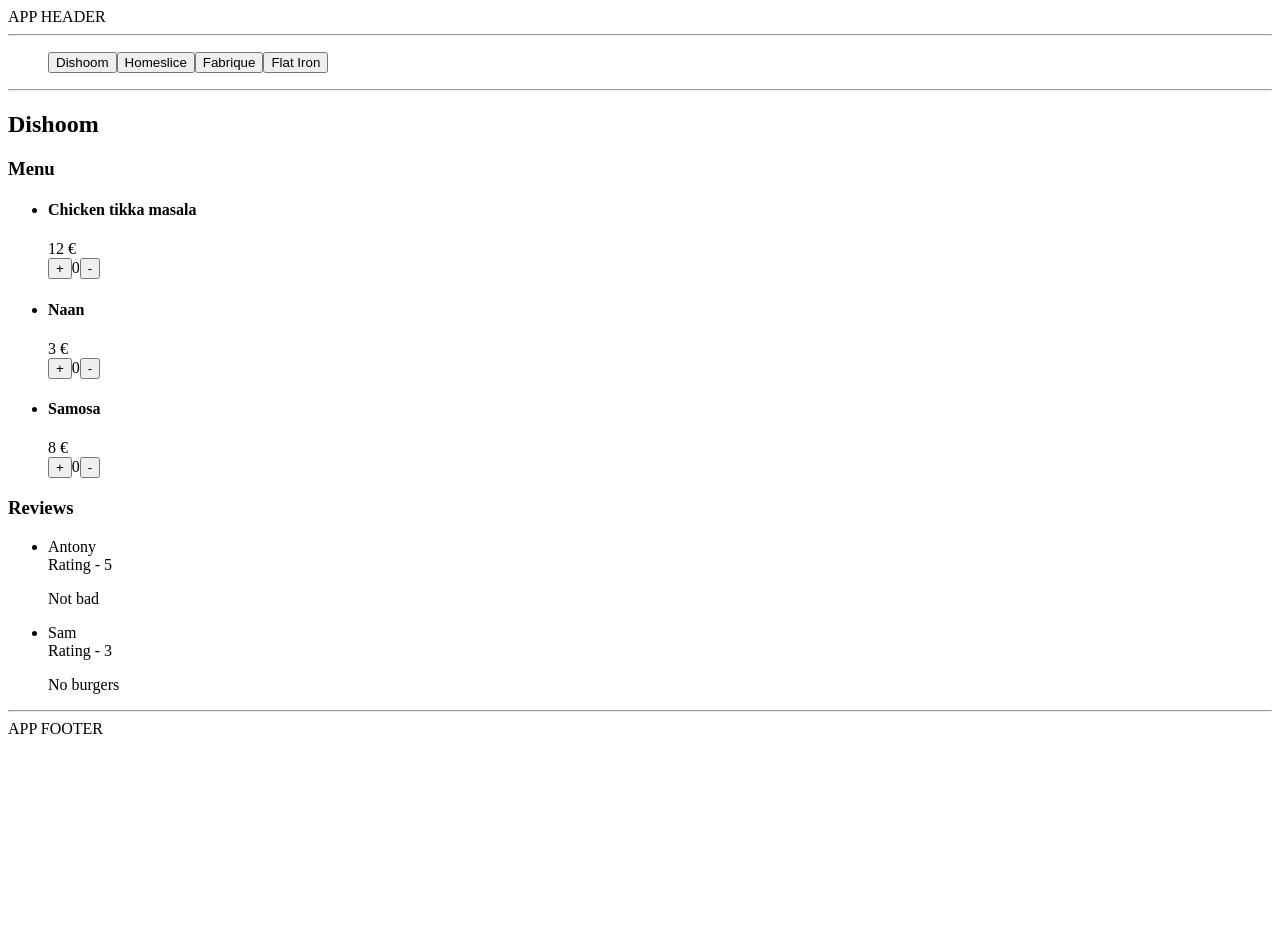
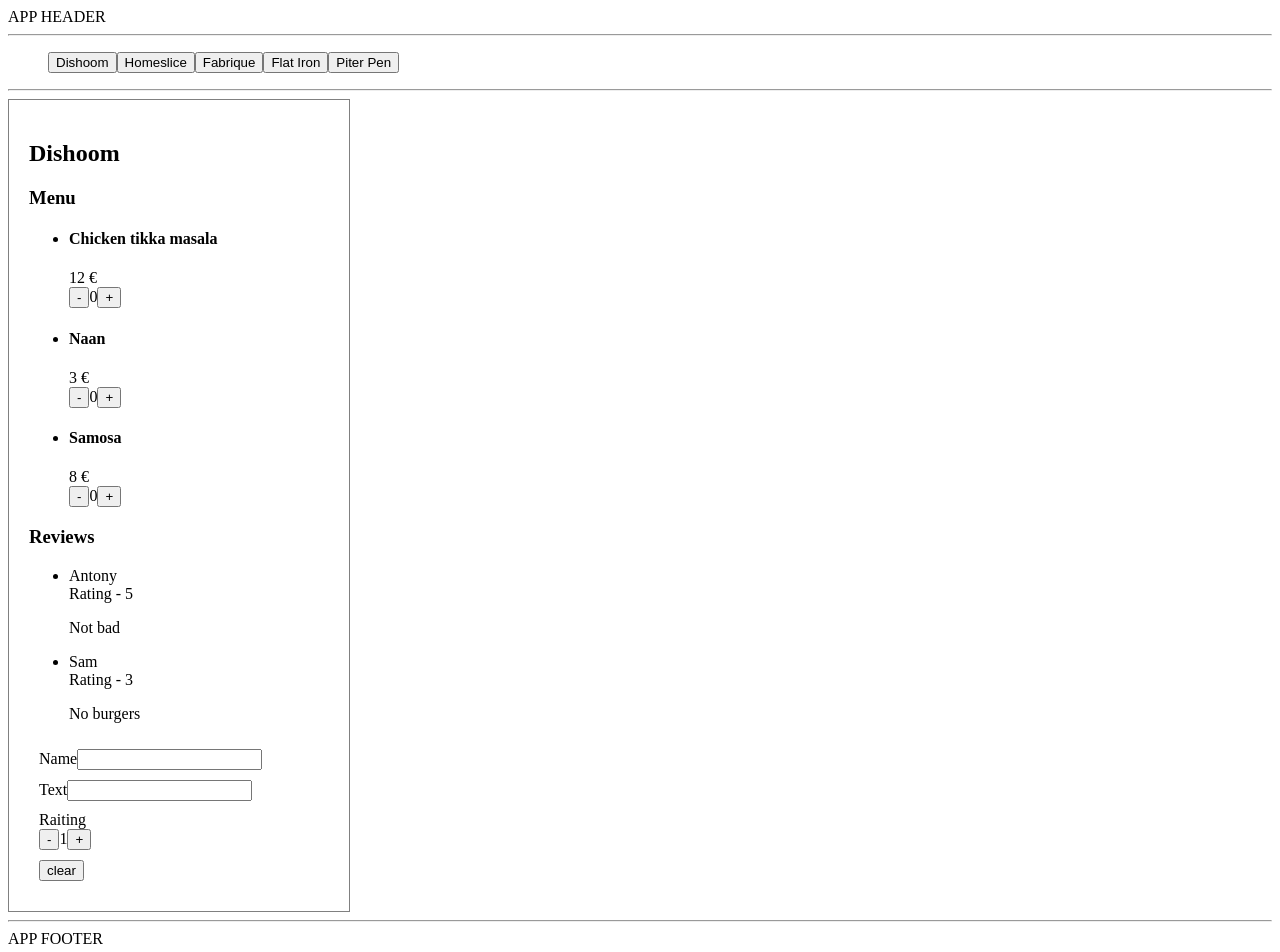
Before and after one commit to bjarcka/react-food-delivery, a React (Vite) app: page / in a window 1280 px wide. Shown: the top 952 px of the page. Before the commit the page ends 800 px from the top, so only its background shows below. Built offline with nearby package versions, Linux system fonts and the light colour scheme.

Commit message:
Add rating counter.

```diff
--- a/eslint.config.js
+++ b/eslint.config.js
@@ -31,6 +31,7 @@
         "warn",
         { allowConstantExport: true },
       ],
+      "react/prop-types": 0,
     },
   },
 ];
--- a/src/components/counter/counter.jsx
+++ b/src/components/counter/counter.jsx
@@ -1,12 +1,9 @@
-import { useCounter } from "./use-counter";
-
-export const Counter = () => {
-  const { count, onIncrement, onDecrement } = useCounter();
+export const Counter = ({ value, increment, decrement }) => {
   return (
     <div>
-      <button onClick={onIncrement}>+</button>
-      <span>{count}</span>
-      <button onClick={onDecrement}>-</button>
+      <button onClick={decrement}>-</button>
+      <span>{value}</span>
+      <button onClick={increment}>+</button>
     </div>
   );
 };
--- a/src/components/counter/use-counter.js
+++ b/src/components/counter/use-counter.js
@@ -1,17 +1,17 @@
 import { useState } from "react";
 
-export const useCounter = () => {
-  const [count, setCount] = useState(0);
+export const useCounter = ({ min = 0, max = 5 } = {}) => {
+  const [value, setCount] = useState(min);
 
-  const onIncrement = () => {
-    setCount(count + 1);
+  const increment = () => {
+    setCount(Math.min(value + 1, max));
   };
-  const onDecrement = () => {
-    setCount(count - 1);
+  const decrement = () => {
+    setCount(Math.max(value - 1, min));
   };
   return {
-    count,
-    onIncrement,
-    onDecrement,
+    value,
+    increment,
+    decrement,
   };
 };
--- a/src/components/dish/dish.jsx
+++ b/src/components/dish/dish.jsx
@@ -1,11 +1,16 @@
 import { Counter } from "../counter/counter";
+import { useCounter } from "../counter/use-counter";
 
 export const Dish = ({ name, price, ingredients }) => {
+  const { value, increment, decrement } = useCounter(0);
+  if (!name) {
+    return null;
+  }
   return (
     <div className="dish">
       <h4>{name}</h4>
       <div className="dish-price">{price} €</div>
-      <Counter />
+      <Counter increment={increment} decrement={decrement} value={value} />
       <div>
         {ingredients.map((ingredient) => {
           <span key={ingredient}>{ingredient} </span>;
--- a/src/components/restaurant/restaurant.jsx
+++ b/src/components/restaurant/restaurant.jsx
@@ -1,9 +1,12 @@
 import { Review } from "../review/review";
 import { Dish } from "../dish/dish";
+import { ReviewForm } from "../review-form/review-form";
+import styles from "./restaurant.module.css";
+import { Reviews } from "../reviews/reviews";
 
-export const Restaurant = ({ id, name, menu, reviews }) => {
+export const Restaurant = ({ name, menu, reviews }) => {
   return (
-    <div>
+    <div className={styles.restaurant}>
       <h2>{name}</h2>
       <h3>Menu</h3>
       <ul>
@@ -17,14 +20,8 @@
           </li>
         ))}
       </ul>
-      <h3>Reviews</h3>
-      <ul>
-        {reviews?.map(({ id, user, text, rating }) => (
-          <li key={id}>
-            <Review user={user} text={text} rating={rating} />
-          </li>
-        ))}
-      </ul>
+      {reviews.length ? <Reviews reviews={reviews} /> : "no reviews"}
+      <ReviewForm />
     </div>
   );
 };
--- /dev/null
+++ b/src/components/restaurant/restaurant.module.css
@@ -0,0 +1,5 @@
+.restaurant {
+  width: 300px;
+  padding: 20px;
+  border: 1px solid gray;
+}
--- a/src/components/restaurants-page/restaurants-page.jsx
+++ b/src/components/restaurants-page/restaurants-page.jsx
@@ -4,8 +4,10 @@
 import { ReviewForm } from "../review-form/review-form";
 
 export const RestaurantsPage = () => {
-  const [activeId, setActiveId] = useState(restaurants[0].id);
-  const restaurant = restaurants.find(({ id }) => activeId === id);
+  const [activeRestaurantId, setActiveId] = useState(restaurants[0].id);
+  const activeRestaurant = restaurants.find(
+    ({ id }) => activeRestaurantId === id
+  );
 
   return (
     <div>
@@ -24,15 +26,15 @@
         })}
       </ul>
       <hr></hr>
-      <div>
+      {activeRestaurant && (
         <Restaurant
-          id={restaurant.id}
-          name={restaurant.name}
-          menu={restaurant.menu}
-          reviews={restaurant.reviews}
-          key={restaurant.id}
+          id={activeRestaurant.id}
+          name={activeRestaurant.name}
+          menu={activeRestaurant.menu}
+          reviews={activeRestaurant.reviews}
+          key={activeRestaurant.id}
         />
-      </div>
+      )}
     </div>
   );
 };
--- a/src/components/review-form/review-form.jsx
+++ b/src/components/review-form/review-form.jsx
@@ -1,18 +1,27 @@
 import { useForm } from "./use-form";
+import { Counter } from "../counter/counter";
+import styles from "./review-form.module.css";
 
 export const ReviewForm = () => {
-  const { form, onNameChange, onTextChange, onAddressChange, clear } =
-    useForm();
+  const {
+    form,
+    onNameChange,
+    onTextChange,
+    onRatingDecrement,
+    onRatingIncrement,
+    clear,
+  } = useForm();
 
-  const { name, text, address } = form;
+  const { name, text, rating } = form;
 
   return (
     <form
+      className={styles.form}
       onSubmit={(event) => {
         event.preventDefault();
       }}
     >
-      <div>
+      <div className={styles.item}>
         <span>Name</span>
         <input
           type="text"
@@ -20,7 +29,7 @@
           onChange={(event) => onNameChange(event.target.value)}
         />
       </div>
-      <div>
+      <div className={styles.item}>
         <span>Text</span>
         <input
           type="text"
@@ -30,14 +39,12 @@
           }}
         />
       </div>
-      <div>
-        <span>Address</span>
-        <input
-          type="text"
-          value={address}
-          onChange={(event) => {
-            onAddressChange(event.target.value);
-          }}
+      <div className={styles.item}>
+        <span>Raiting</span>
+        <Counter
+          increment={onRatingIncrement}
+          decrement={onRatingDecrement}
+          value={rating}
         />
       </div>
       <button onClick={clear}>clear</button>
--- /dev/null
+++ b/src/components/review-form/review-form.module.css
@@ -0,0 +1,6 @@
+.form {
+  padding: 10px;
+}
+.item {
+  margin-bottom: 10px;
+}
--- a/src/components/review-form/use-form.js
+++ b/src/components/review-form/use-form.js
@@ -3,13 +3,15 @@
 const INITIAL_FORM = {
   name: "",
   text: "",
-  address: "",
+  rating: 1,
 };
 
 const SET_NAME_ACTION = "setName";
 const SET_TEXT_ACTION = "setText";
 const SET_ADDRESS_ACTION = "setAddress";
 const CLEAR_ACTION = "clear";
+const DECREMENT_RATING_ACTION = "decrement";
+const INCREMENT_RATING_ACTION = "increment";
 
 const reducer = (state, { type, payload }) => {
   switch (type) {
@@ -21,6 +23,12 @@
     }
     case SET_ADDRESS_ACTION: {
       return { ...state, address: payload };
+    }
+    case DECREMENT_RATING_ACTION: {
+      return { ...state, rating: Math.max(state.rating - 1, 1) };
+    }
+    case INCREMENT_RATING_ACTION: {
+      return { ...state, rating: Math.min(state.rating + 1, 5) };
     }
     case CLEAR_ACTION: {
       return INITIAL_FORM;
@@ -45,7 +53,15 @@
     dispatch({ type: SET_ADDRESS_ACTION, payload: address });
   };
 
-  const clear = (address) => {
+  const onRatingDecrement = (rating) => {
+    dispatch({ type: DECREMENT_RATING_ACTION, payload: rating });
+  };
+
+  const onRatingIncrement = (rating) => {
+    dispatch({ type: INCREMENT_RATING_ACTION, payload: rating });
+  };
+
+  const clear = () => {
     dispatch({ type: CLEAR_ACTION });
   };
 
@@ -54,6 +70,8 @@
     onNameChange,
     onTextChange,
     onAddressChange,
+    onRatingDecrement,
+    onRatingIncrement,
     clear,
   };
 };
--- /dev/null
+++ b/src/components/reviews/reviews.jsx
@@ -0,0 +1,18 @@
+import { Review } from "../review/review";
+
+export const Reviews = ({ reviews }) => {
+  return (
+    <div className="reviews">
+      <h3>Reviews</h3>
+      <div className="review-inner">
+        <ul>
+          {reviews?.map(({ id, user, text, rating }) => (
+            <li key={id}>
+              <Review user={user} text={text} rating={rating} />
+            </li>
+          ))}
+        </ul>
+      </div>
+    </div>
+  );
+};
--- a/src/data/mock.js
+++ b/src/data/mock.js
@@ -139,4 +139,23 @@
       },
     ],
   },
+  {
+    id: "d9241927-09e1-44f3-8986-a76346869038",
+    name: "Piter Pen",
+    menu: [
+      {
+        id: "6c02c2ce-b868-4191-b4a7-8686429f4bac",
+        name: "Flat Iron Steak",
+        price: 10,
+        ingredients: ["beef"],
+      },
+      {
+        id: "99bb6fbb-e53b-4b7e-b9c2-23b63b77385d",
+        name: "Flat Iron Burger",
+        price: 10,
+        ingredients: ["bread", "beef"],
+      },
+    ],
+    reviews: [],
+  },
 ];
```
